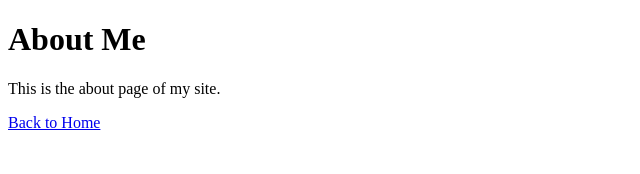
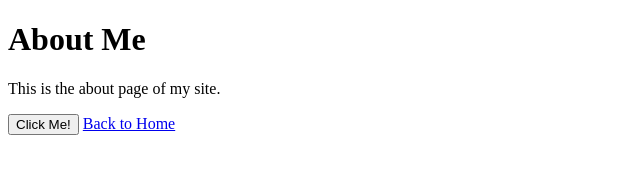
Before and after one commit to traps705/traps705.github.io, a plain HTML site: page about.html in a window 1280 px wide. Shown: the whole page, without its empty margins (0-640 px from the left). Drawn offline with Linux system fonts and the light colour scheme.

Commit message:
Update about.html

```diff
--- a/about.html
+++ b/about.html
@@ -6,6 +6,19 @@
 <body>
     <h1>About Me</h1>
     <p>This is the about page of my site.</p>
+
+    <!-- Button that triggers the JavaScript function -->
+    <button onclick="showMessage()">Click Me!</button>
+
+    <!-- Link to go back to the homepage -->
     <a href="index.html">Back to Home</a>
+
+    <!-- JavaScript -->
+    <script>
+        // JavaScript function to show an alert
+        function showMessage() {
+            alert("Hello! Welcome to the About Page.");
+        }
+    </script>
 </body>
 </html>
```
